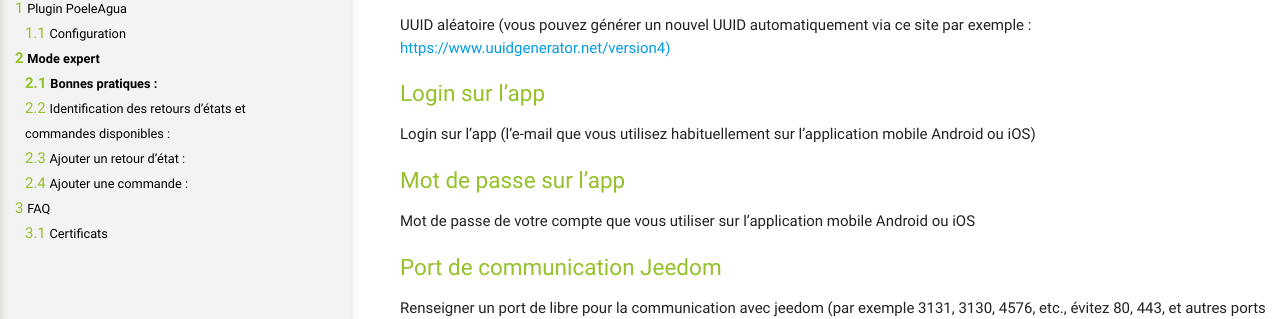
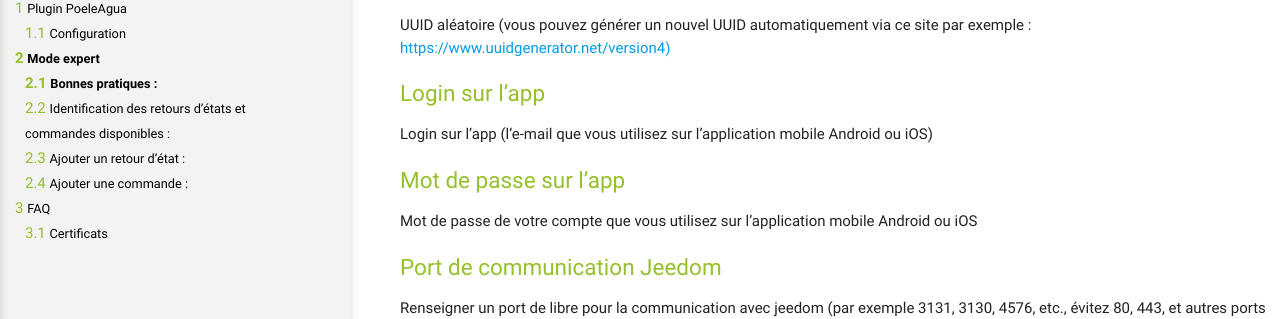
Before and after one commit to lefilliatre/lefilliatre-documentation, a Jekyll site: the page built from PoeleAgua/fr_FR/index.md, in a window 1280 px wide and 900 px high, scrolled down 2653 px. Shown: the part 135-454 px from the top of the window. Built offline with Jekyll 4.4.1, drawn with Linux system fonts in a browser that asks for light colours.

Commit message:
Update index.md

```diff
--- a/PoeleAgua/fr_FR/index.md
+++ b/PoeleAgua/fr_FR/index.md
@@ -65,10 +65,10 @@ Vous devez renseigner tout d’abord l’adresse de la plateforme Agua IOT de vo
 UUID aléatoire (vous pouvez générer un nouvel UUID automatiquement via ce site par exemple : [https://www.uuidgenerator.net/version4)][]
 
 ### Login sur l'app
-Login sur l’app (l’e-mail que vous utilisez habituellement sur l’application mobile Android ou iOS)
+Login sur l’app (l’e-mail que vous utilisez sur l’application mobile Android ou iOS)
 
 ### Mot de passe sur l’app
-Mot de passe de votre compte que vous utiliser sur  l’application mobile Android ou iOS
+Mot de passe de votre compte que vous utilisez sur l’application mobile Android ou iOS
 
 ### Port de communication Jeedom
 Renseigner un port de libre pour la communication avec jeedom  (par exemple 3131, 3130, 4576, etc., évitez 80, 443, et autres ports utilisés par d’autres services déjà installés sur votre Jeedom)
```
